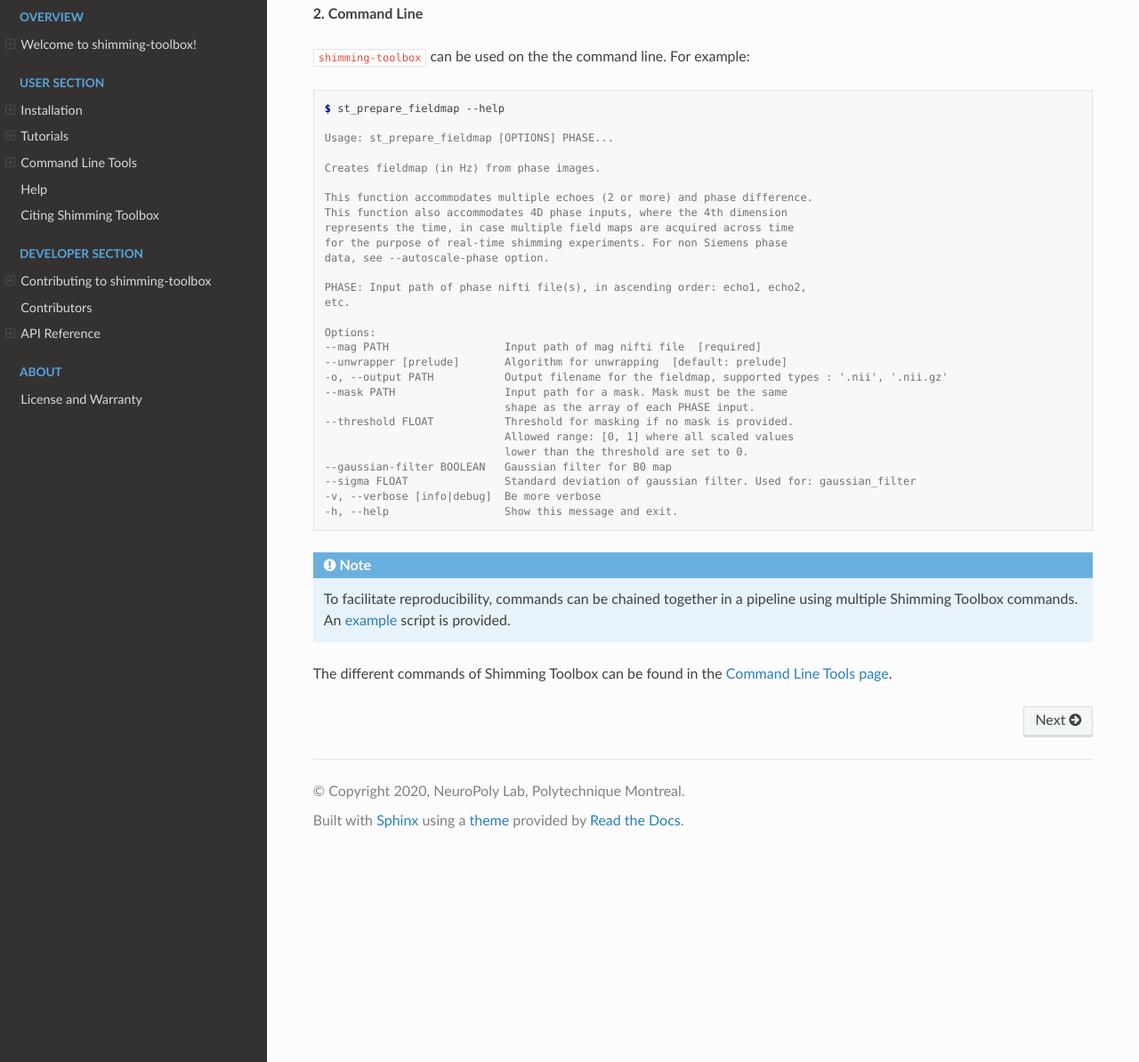
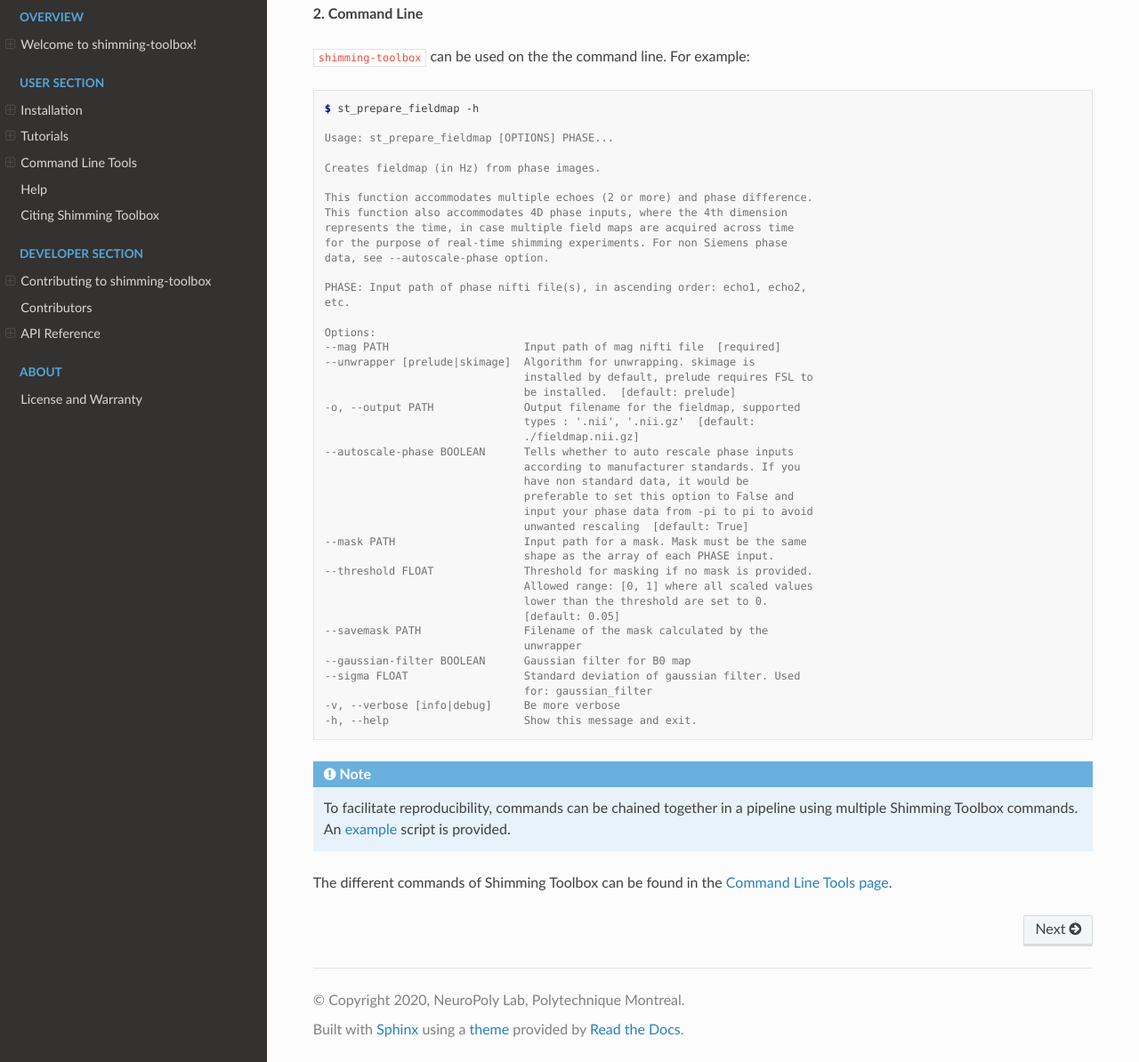
Before and after one commit to shimming-toolbox/shimming-toolbox, a Sphinx documentation site: the page built from docs/source/index.rst, in a window 1280 px wide and 1400 px high, scrolled down 2083 px. Shown: the part 206-1400 px from the top of the window at 89% size. Built offline with Sphinx 7.4.7 and the Read the Docs theme 2.0.0, drawn with Linux system fonts in a browser that asks for light colours.

```diff
--- a/README.rst
+++ b/README.rst
@@ -75,7 +75,7 @@ _____
 
 .. code-block:: console
 
-  $ st_prepare_fieldmap --help
+  $ st_prepare_fieldmap -h
 
   Usage: st_prepare_fieldmap [OPTIONS] PHASE...
 
@@ -91,18 +91,32 @@ _____
   etc.
 
   Options:
-  --mag PATH                  Input path of mag nifti file  [required]
-  --unwrapper [prelude]       Algorithm for unwrapping  [default: prelude]
-  -o, --output PATH           Output filename for the fieldmap, supported types : '.nii', '.nii.gz'
-  --mask PATH                 Input path for a mask. Mask must be the same
-                              shape as the array of each PHASE input.
-  --threshold FLOAT           Threshold for masking if no mask is provided.
-                              Allowed range: [0, 1] where all scaled values
-                              lower than the threshold are set to 0.
-  --gaussian-filter BOOLEAN   Gaussian filter for B0 map
-  --sigma FLOAT               Standard deviation of gaussian filter. Used for: gaussian_filter
-  -v, --verbose [info|debug]  Be more verbose
-  -h, --help                  Show this message and exit.
+  --mag PATH                     Input path of mag nifti file  [required]
+  --unwrapper [prelude|skimage]  Algorithm for unwrapping. skimage is
+                                 installed by default, prelude requires FSL to
+                                 be installed.  [default: prelude]
+  -o, --output PATH              Output filename for the fieldmap, supported
+                                 types : '.nii', '.nii.gz'  [default:
+                                 ./fieldmap.nii.gz]
+  --autoscale-phase BOOLEAN      Tells whether to auto rescale phase inputs
+                                 according to manufacturer standards. If you
+                                 have non standard data, it would be
+                                 preferable to set this option to False and
+                                 input your phase data from -pi to pi to avoid
+                                 unwanted rescaling  [default: True]
+  --mask PATH                    Input path for a mask. Mask must be the same
+                                 shape as the array of each PHASE input.
+  --threshold FLOAT              Threshold for masking if no mask is provided.
+                                 Allowed range: [0, 1] where all scaled values
+                                 lower than the threshold are set to 0.
+                                 [default: 0.05]
+  --savemask PATH                Filename of the mask calculated by the
+                                 unwrapper
+  --gaussian-filter BOOLEAN      Gaussian filter for B0 map
+  --sigma FLOAT                  Standard deviation of gaussian filter. Used
+                                 for: gaussian_filter
+  -v, --verbose [info|debug]     Be more verbose
+  -h, --help                     Show this message and exit.
 
 .. admonition:: Note
 
```
Also changed, not shown: docs/source/user_section/install.rst (+8 -152 lines), docs/source/user_section/installation/install_on_mac_and_linux.rst (added, +154 -0 lines), docs/source/user_section/installation/install_on_windows.rst (added, +140 -0 lines).
